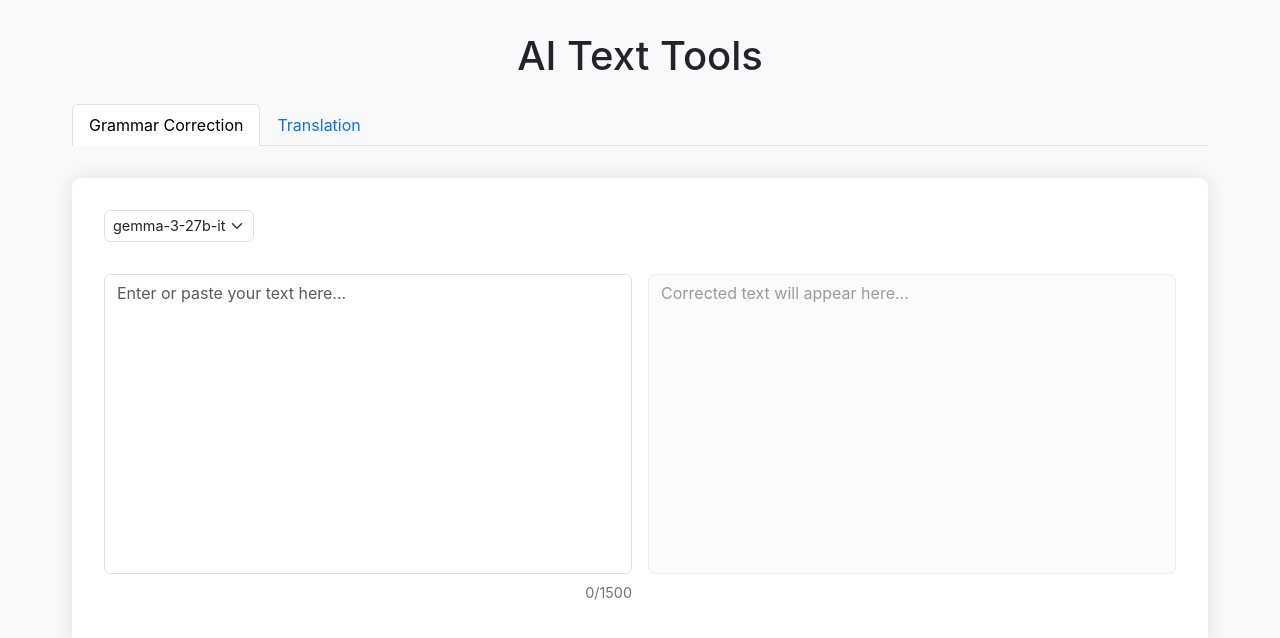
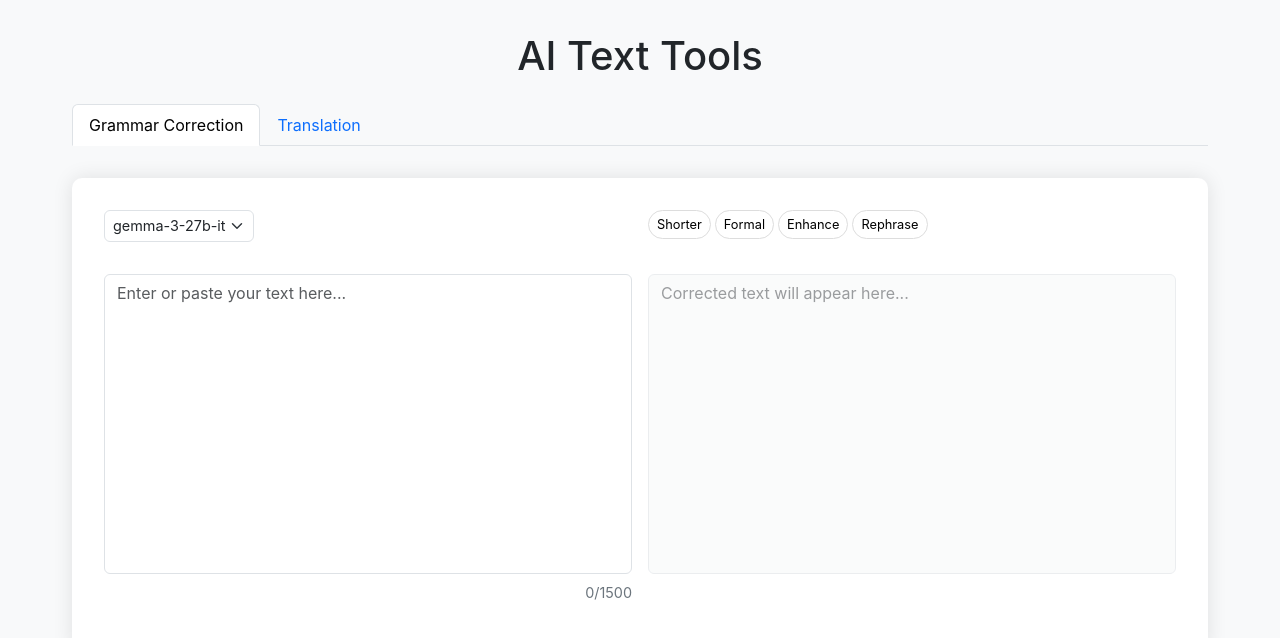
Before and after one commit to georgelvov/ai-text-tools-frontend, a React (Create React App) app: page / in a window 1280 px wide. Shown: the top 638 px of the page. Built offline with nearby package versions, Linux system fonts and the light colour scheme.

Commit message:
Add StyleSelector to GrammarCorrection component; implement style selection handling for grammar correction processing

```diff
--- a/src/components/GrammarCorrection.jsx
+++ b/src/components/GrammarCorrection.jsx
@@ -1,17 +1,49 @@
-import React, { useCallback, useEffect } from 'react';
+import React, { useCallback, useEffect, useState } from 'react';
 import {
   ModelSelector,
   TextArea,
   LoadingDots,
   ErrorMessage,
   CopyButton,
-  ClearButton
+  ClearButton,
+  StyleSelector
 } from './common';
 import { useApiRequest, useTextProcessing, useModelState } from '../hooks';
 
 const GrammarCorrection = ({ text, setText, correctedText, setCorrectedText }) => {
   const { makeRequest, loading, error } = useApiRequest();
   const { model, handleModelChange } = useModelState();
+
+  // Обработчик выбора стиля коррекции
+  const handleStyleSelect = (style) => {
+    // Если есть текст, перезапускаем обработку с новым стилем
+    if (text.trim().length >= 3) {
+      cancelDebounce();
+      processGrammarTextWithStyle(text, style);
+    }
+  };
+
+  // Функция обработки грамматики с конкретным стилем
+  const processGrammarTextWithStyle = useCallback(async (inputText, style) => {
+    const trimmedText = inputText.trim();
+    if (!trimmedText || trimmedText.length < 3) {
+      setCorrectedText('');
+      return;
+    }
+
+    const data = await makeRequest(`${process.env.REACT_APP_API_URL}/api/grammar/correct`, {
+      method: 'POST',
+      body: JSON.stringify({
+        text: trimmedText,
+        model: model,
+        style: style
+      }),
+    });
+
+    if (data) {
+      setCorrectedText(data.correctedText);
+    }
+  }, [model, makeRequest, setCorrectedText]);
 
   // Функция обработки грамматики с useCallback для стабильности
   const processGrammarText = useCallback(async (inputText) => {
@@ -68,7 +100,7 @@ const GrammarCorrection = ({ text, setText, correctedText, setCorrectedText }) =
     <div className="tool-form">
       <form>
         <div className="grammar-grid">
-          {/* Ячейка 1: Выбор модели */}
+          {/* Ячейка 1: Выбор модели для ввода */}
           <div className="grid-cell model-cell">
             <ModelSelector
               value={model}
@@ -76,8 +108,12 @@ const GrammarCorrection = ({ text, setText, correctedText, setCorrectedText }) =
             />
           </div>
 
-          {/* Ячейка 2: Пустая для симметрии */}
-          <div className="grid-cell empty-cell" />
+          {/* Ячейка 2: Выбор стиля коррекции */}
+          <div className="grid-cell empty-cell">
+            <StyleSelector
+              onStyleSelect={handleStyleSelect}
+            />
+          </div>
 
           {/* Ячейка 3: Поле ввода текста */}
           <div className="grid-cell input-cell">
--- /dev/null
+++ b/src/components/common/StyleSelector.jsx
@@ -0,0 +1,36 @@
+import React from 'react';
+
+const StyleSelector = ({ onStyleSelect, className = '' }) => {
+  // Стили как кнопки
+  const STYLES = [
+    { code: 'shorter', name: 'Shorter' },
+    { code: 'formal', name: 'Formal' },
+    { code: 'enhance', name: 'Enhance' },
+    { code: 'rephrase', name: 'Rephrase' }
+  ];
+
+  // Обработчик клика по кнопке
+  const handleButtonClick = (styleCode) => {
+    onStyleSelect(styleCode);
+  };
+
+  return (
+    <div className={`language-selector ${className}`}>
+      {/* Стили как кнопки */}
+      <div className="language-buttons">
+        {STYLES.map(style => (
+          <button
+            key={style.code}
+            type="button"
+            className="lang-btn"
+            onClick={() => handleButtonClick(style.code)}
+          >
+            {style.name}
+          </button>
+        ))}
+      </div>
+    </div>
+  );
+};
+
+export default StyleSelector;
--- a/src/components/common/index.js
+++ b/src/components/common/index.js
@@ -5,3 +5,4 @@ export { default as ErrorMessage } from './ErrorMessage';
 export { default as LanguageSelector } from './LanguageSelector';
 export { default as CopyButton } from './CopyButton';
 export { default as ClearButton } from './ClearButton';
+export { default as StyleSelector } from './StyleSelector';
```
